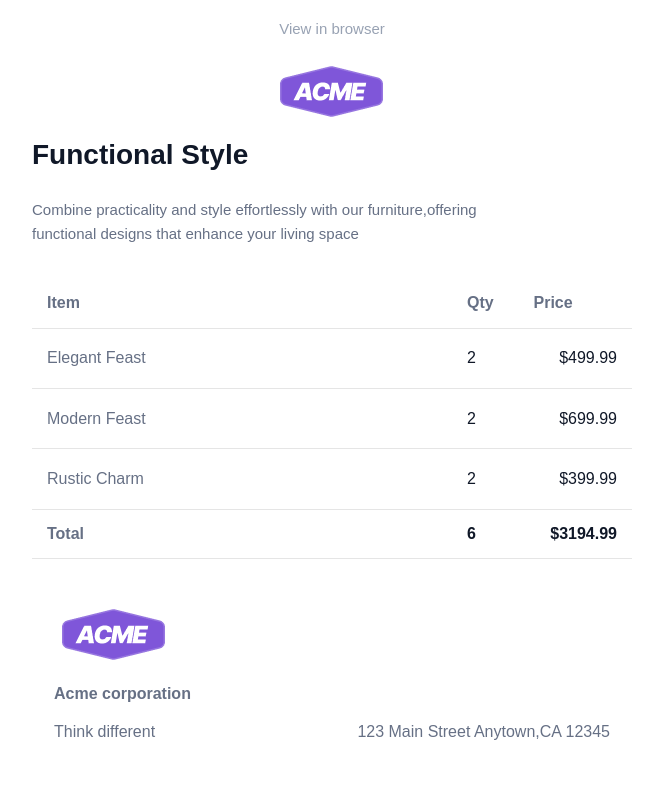
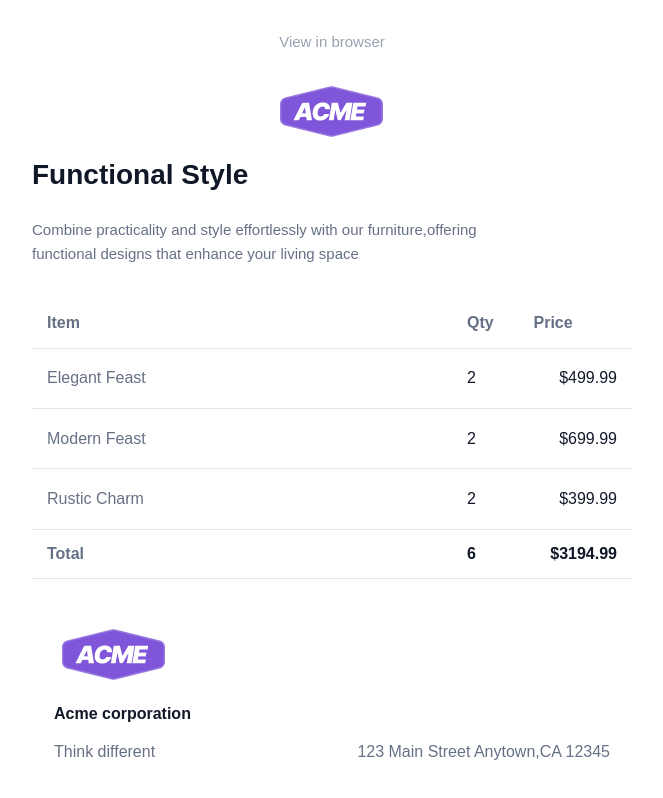
Before and after one commit to olenaan/Homework_Projects, a plain HTML site: page index.html in a window 1280 px wide. Shown: the whole page, without its empty margins (308-971 px from the left). Drawn offline with Linux system fonts and the light colour scheme.

Commit message:
Оновила html i css

```diff
--- a/styles/main.css
+++ b/styles/main.css
@@ -13,12 +13,13 @@ body {
 }
 .view-browser a {
   text-align: center;
+  font-size: 15px;
+  text-decoration:none;
+  color: #98a2b3;
+  line-height: 24px;
+  width: auto;
   display: inline-block;
-  font-size: 15px;
-  text-decoration: none;
-  color: #98a2b3;
-  height: 24px;
-  width: 100%;
+  padding: 10px 15px;
 }
 .logo {
   display: block;
@@ -37,7 +38,6 @@ h1 {
 p {
   text-align: left;
   font-size: 15px;
-  text-align: left;
   color: #667085;
   font-weight: 400;
   line-height: 24px;
```
Also changed, not shown: index.html (+6 -7 lines).
